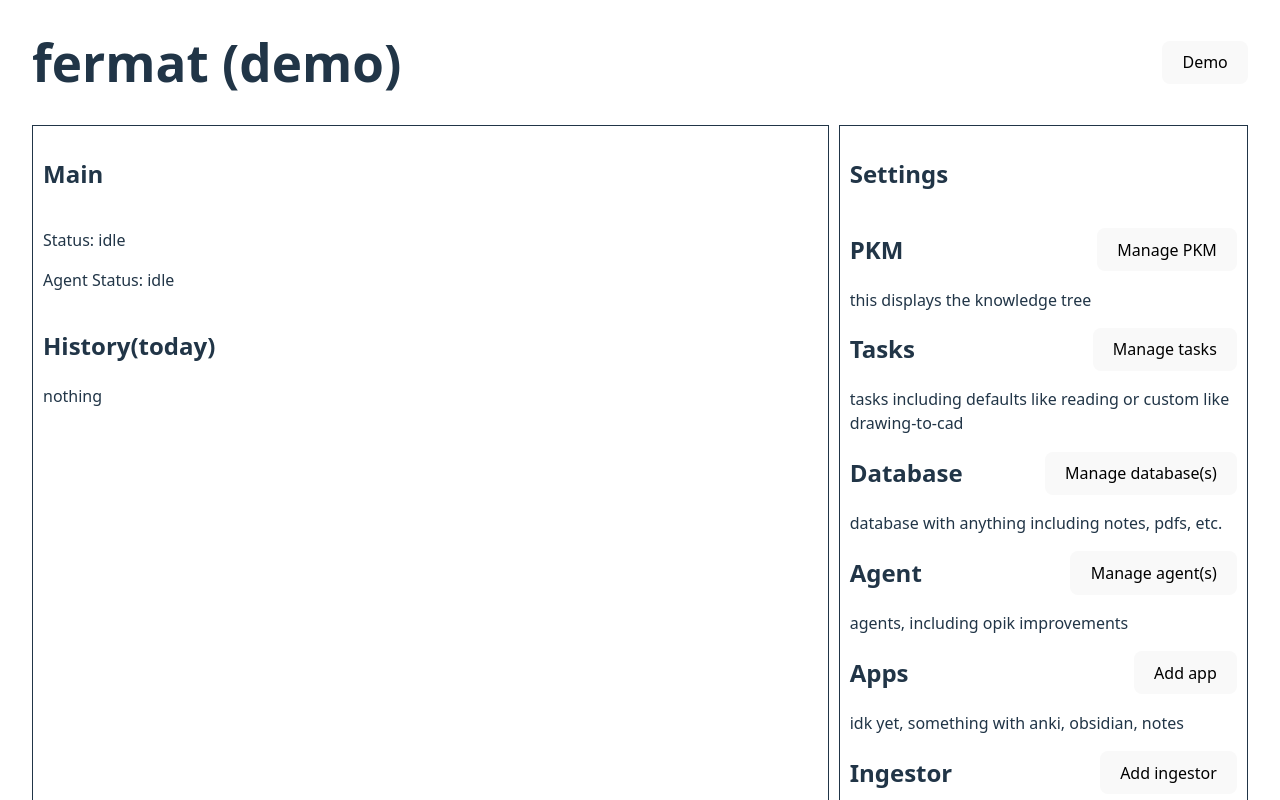
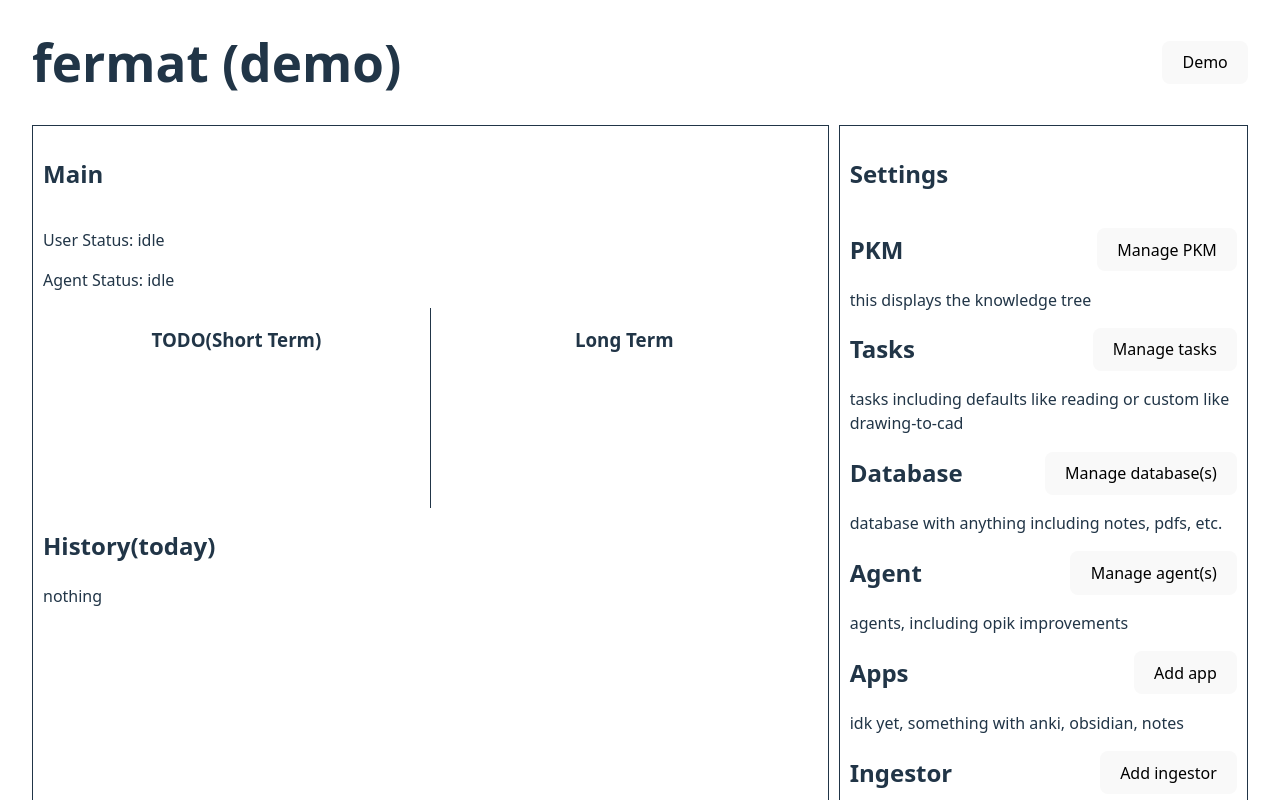
Before and after one commit to pbkompasz/fermat, a React app in the folder src/frontend/: page / in a window 1280 px wide. Shown: the top 800 px of the page. Built offline with nearby package versions, Linux system fonts and the light colour scheme; the HTML template or start-up script is replaced by a standard one.

Commit message:
feat: change layout

```diff
--- a/src/frontend/src/components/Main.tsx
+++ b/src/frontend/src/components/Main.tsx
@@ -12,8 +12,38 @@ const Main = () => {
         <h2>Main</h2>
       </div>
       <div>
-        <p>Status: {userStatus}</p>
+        <p>User Status: {userStatus}</p>
         <p>Agent Status: {agentStatus}</p>
+      </div>
+      <div
+        style={{
+          display: "flex",
+          flexDirection: "row",
+          justifyContent: "space-between",
+          height: "200px"
+        }}
+      >
+        <div
+          style={{
+            borderRight: "solid 1px",
+            flex: 1,
+            display: "flex",
+            flexDirection: "column",
+            alignItems: "center",
+          }}
+        >
+          <h3>TODO(Short Term)</h3>
+        </div>
+        <div
+          style={{
+            flex: 1,
+            display: "flex",
+            flexDirection: "column",
+            alignItems: "center",
+          }}
+        >
+          <h3>Long Term</h3>
+        </div>
       </div>
     </>
   );
```
